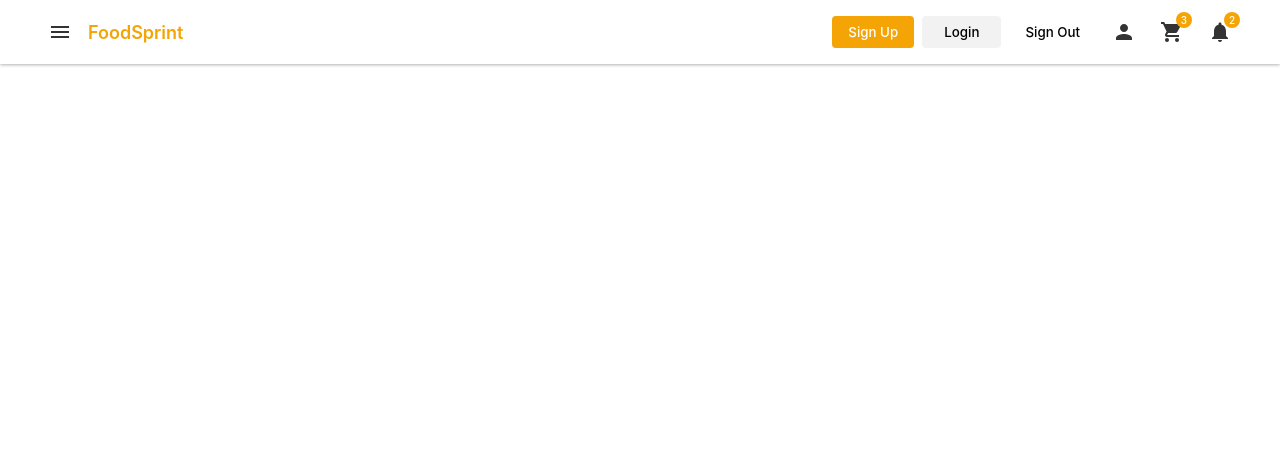
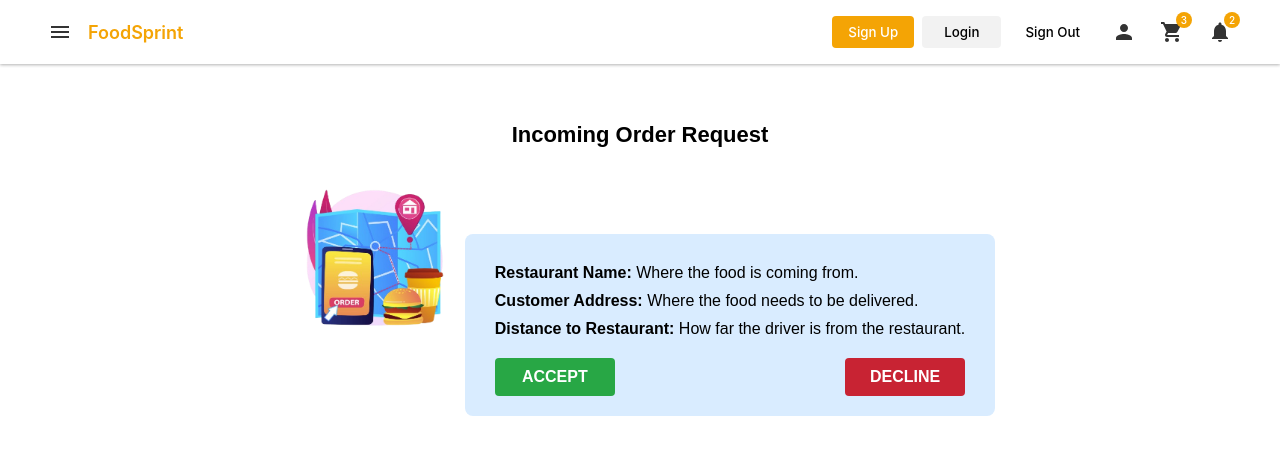
Before and after one commit to ChirathiSomadasa/Cloud-Native-Food-Ordering-Delivery-System, a React (Create React App) app in the folder frontend/: page /delivery-home/incoming_order in a window 1280 px wide. Shown: the top 454 px of the page. Built offline with nearby package versions, Linux system fonts and the light colour scheme.

Commit message:
created driver related frontend

```diff
--- a/frontend/src/App.js
+++ b/frontend/src/App.js
@@ -17,7 +17,10 @@ import Cart from "./pages/customer/cart/Cart";//Piumi
 import MyOrders from "./pages/customer/cart/MyOrders";
 import PaymentForm from "./pages/customer/payment/PaymentForm";//Thamindu
 
-
+//delivery related imports
+import DeliveryDetails from "./pages/customer/delivery/DeliveryDetails";
+import IncomingOrderRequest from "./pages/deliveryPersonnel/deliveryRequests/IncomingOrderRequest";
+import OrderRequestDriverStatus from "./pages/deliveryPersonnel/deliveryRequests/OrderRequestDriverStatus";
 
 
 function App() {
@@ -40,6 +43,11 @@ function App() {
       <Route path="/cart" element={<Cart/>}/>
       <Route path="/my-orders" element={<MyOrders />} />
       <Route path="/payment" element={<PaymentForm/>}/>
+
+    {/* delivery related routes */}
+    <Route path="/deliveries/deliveryDetails" element={<DeliveryDetails/>}/>
+    <Route path="/delivery-home/incoming_order" element={<IncomingOrderRequest/>}/>
+    <Route path="/delivery-home/order_status" element={<OrderRequestDriverStatus/>}/>
       </Routes>
     </BrowserRouter>
   );
--- /dev/null
+++ b/frontend/src/pages/customer/delivery/DeliveryDetails.css
@@ -0,0 +1,62 @@
+.delivery-container {
+    text-align: center;
+    padding: 40px;
+    font-family: Arial, sans-serif;
+    background-color: white;
+    height: 100vh;
+  }
+
+  h2 {
+    font-size: 24px;
+    font-weight: bold;
+    margin-bottom: 30px;
+  }
+
+  .form-box {
+    background-color: #d9ecff;
+    display: inline-block;
+    text-align: left;
+    padding: 30px;
+    border-radius: 8px;
+  }
+
+  .form-group {
+    margin-bottom: 15px;
+  }
+
+  .form-group label {
+    display: inline-block;
+    width: 160px;
+    font-weight: 500;
+  }
+
+  .form-group input {
+    width: 300px;
+    padding: 8px;
+    border: 1px solid #ccc;
+    background-color: #fef6f6;
+  }
+
+  .button-container {
+    text-align: right;
+    margin-top: 15px;
+  }
+
+  .proceed-btn {
+    background-color: #0000cc;
+    color: white;
+    font-weight: bold;
+    padding: 10px 20px;
+    border: none;
+    cursor: pointer;
+  }
+
+  .proceed-btn:hover {
+    background-color: #000099;
+  }
+
+  .searching-text {
+    margin-top: 40px;
+    font-size: 20px;
+    font-weight: bold;
+  }
--- /dev/null
+++ b/frontend/src/pages/customer/delivery/DeliveryDetails.js
@@ -0,0 +1,38 @@
+import React from 'react';
+import './DeliveryDetails.css';
+
+const DeliveryDetails = () => {
+  return (
+    <div className="delivery-container">
+      <h2>Delivery Details</h2>
+      <div className="form-box">
+        <div className="form-group">
+          <label>Receiver Name:</label>
+          <input type="text" />
+        </div>
+        <div className="form-group">
+          <label>Customer Address:</label>
+          <input type="text" />
+        </div>
+        <div className="form-group">
+          <label>Restaurant:</label>
+          <input type="text" />
+        </div>
+        <div className="form-group">
+          <label>Order:</label>
+          <input type="text" />
+        </div>
+        <div className="form-group">
+          <label>Payment Status:</label>
+          <input type="text" />
+        </div>
+        <div className="button-container">
+          <button className="proceed-btn">Proceed</button>
+        </div>
+      </div>
+      <p className="searching-text">Searching for available nearby drivers</p>
+    </div>
+  );
+};
+
+export default DeliveryDetails;
--- /dev/null
+++ b/frontend/src/pages/deliveryPersonnel/deliveryRequests/IncomingOrderRequest.css
@@ -0,0 +1,66 @@
+.order-request-container {
+    text-align: center;
+    padding: 40px;
+    font-family: Arial, sans-serif;
+    background-color: white;
+  }
+
+  h2 {
+    font-size: 22px;
+    font-weight: bold;
+    margin-bottom: 20px;
+  }
+
+  .order-image {
+    width: 180px;
+    margin-bottom: 20px;
+  }
+
+  .order-info-box {
+    background-color: #d9ecff;
+    display: inline-block;
+    text-align: left;
+    padding: 20px 30px;
+    border-radius: 8px;
+    margin-top: 10px;
+  }
+
+  .order-info-box p {
+    margin: 10px 0;
+    font-size: 16px;
+  }
+
+  .action-buttons {
+    display: flex;
+    justify-content: space-between;
+    margin-top: 20px;
+  }
+
+  .accept-btn,
+  .decline-btn {
+    padding: 10px 20px;
+    font-size: 16px;
+    font-weight: bold;
+    border: none;
+    cursor: pointer;
+    width: 120px;
+    border-radius: 4px;
+  }
+
+  .accept-btn {
+    background-color: #28a745;
+    color: white;
+  }
+
+  .accept-btn:hover {
+    background-color: #218838;
+  }
+
+  .decline-btn {
+    background-color: #c82333;
+    color: white;
+  }
+
+  .decline-btn:hover {
+    background-color: #a71d2a;
+  }
--- /dev/null
+++ b/frontend/src/pages/deliveryPersonnel/deliveryRequests/IncomingOrderRequest.js
@@ -0,0 +1,27 @@
+import React from 'react';
+import './IncomingOrderRequest.css';
+import orderImage from '../../../images/delivery/incoming_order.png';
+
+
+const IncomingOrderRequest = () => {
+  return (
+    <div className="order-request-container">
+      <h2>Incoming Order Request</h2>
+
+      <img src={orderImage} alt="Order Illustration" className="order-image" />
+
+      <div className="order-info-box">
+        <p><strong>Restaurant Name:</strong> Where the food is coming from.</p>
+        <p><strong>Customer Address:</strong> Where the food needs to be delivered.</p>
+        <p><strong>Distance to Restaurant:</strong> How far the driver is from the restaurant.</p>
+
+        <div className="action-buttons">
+          <button className="accept-btn">ACCEPT</button>
+          <button className="decline-btn">DECLINE</button>
+        </div>
+      </div>
+    </div>
+  );
+};
+
+export default IncomingOrderRequest;
--- /dev/null
+++ b/frontend/src/pages/deliveryPersonnel/deliveryRequests/OrderRequestDriverStatus.css
@@ -0,0 +1,58 @@
+.status-container {
+    text-align: center;
+    padding: 40px;
+    font-family: Arial, sans-serif;
+    background-color: white;
+  }
+
+  h2 {
+    font-size: 22px;
+    font-weight: bold;
+    margin-bottom: 20px;
+  }
+
+  .status-image {
+    width: 180px;
+    margin-bottom: 20px;
+  }
+
+  .accepted-text {
+    font-size: 16px;
+    color: #413cd2;
+    margin-bottom: 30px;
+    line-height: 1.6;
+    font-weight: bold;
+  }
+
+  .order-id {
+    color: #000;
+  }
+
+  .pickup-box {
+    background-color: #d9ecff;
+    display: inline-block;
+    padding: 20px 30px;
+    border-radius: 8px;
+  }
+
+  .pickup-text {
+    font-size: 18px;
+    font-weight: bold;
+    margin-bottom: 15px;
+    color: #000;
+  }
+
+  .ok-button {
+    background-color: #1a1ae4;
+    color: white;
+    border: none;
+    padding: 10px 30px;
+    font-size: 16px;
+    font-weight: bold;
+    border-radius: 4px;
+    cursor: pointer;
+  }
+
+  .ok-button:hover {
+    background-color: #1212b0;
+  }
--- /dev/null
+++ b/frontend/src/pages/deliveryPersonnel/deliveryRequests/OrderRequestDriverStatus.js
@@ -0,0 +1,25 @@
+import React from 'react';
+import './OrderRequestDriverStatus.css';
+import deliveryImage from '../../../images/delivery/incoming_order.png';
+
+const OrderRequestDriverStatus = () => {
+  return (
+    <div className="status-container">
+      <h2>Order Request Status</h2>
+
+      <img src={deliveryImage} alt="Delivery Illustration" className="status-image" />
+
+      <p className="accepted-text">
+        You have accepted the order:<span className="order-id">id</span><br />
+        You will be notified when the order is ready to go
+      </p>
+
+      <div className="pickup-box">
+        <p className="pickup-text">The order is ready for pickup</p>
+        <button className="ok-button">OK</button>
+      </div>
+    </div>
+  );
+};
+
+export default OrderRequestDriverStatus;
```
Also changed, not shown: frontend/src/images/delivery/incoming_order.png (added).
